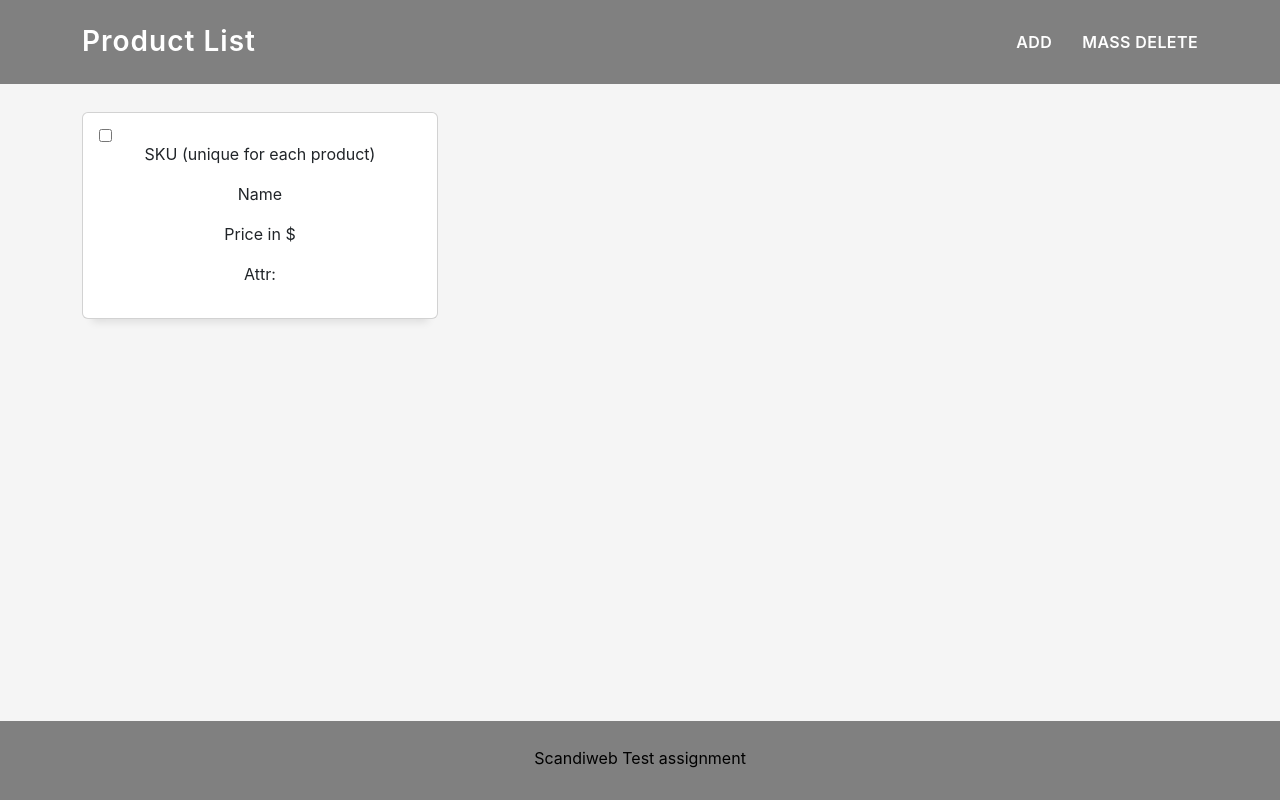
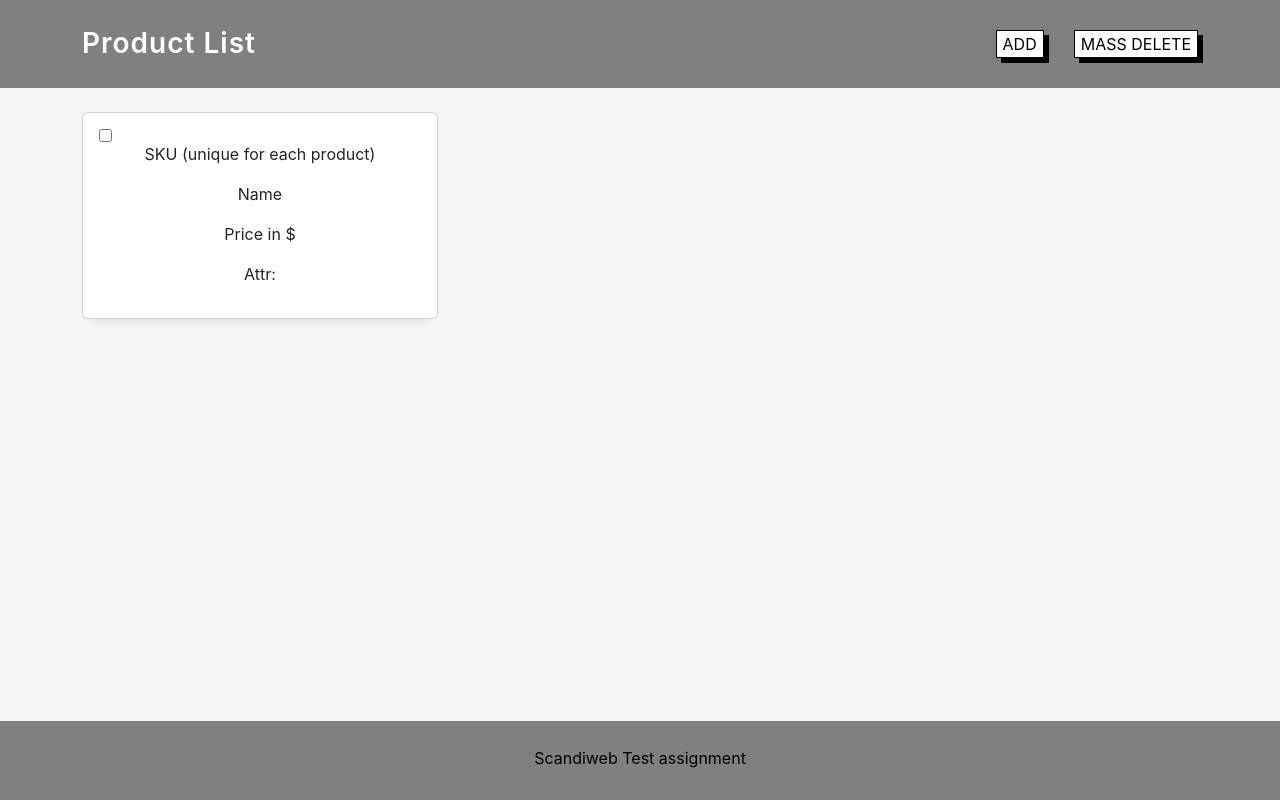
Before and after one commit to AbdelrahmanElsheikh965/shop-of-products, a React (Create React App) app in the folder Frontend/: page / in a window 1280 px wide. Built offline with nearby package versions, Linux system fonts and the light colour scheme.

Commit message:
feat: header buttons (instead of links) with correct ids

```diff
--- a/Frontend/src/Pages/AllProducts/AllProducts.js
+++ b/Frontend/src/Pages/AllProducts/AllProducts.js
@@ -10,7 +10,7 @@ export default function AllProducts() {
             <div class="card card-blog">
               <div className="card-body" style={{ textAlign: "center" }}>
                 <div style={{ display: "flex", alignItems: "center" }}>
-                  <input type="checkbox" style={{ marginRight: "10px" }} />
+                  <input type="checkbox" className="delete-checkbox" style={{ marginRight: "10px" }} />
                 </div>
                 <p>SKU (unique for each product)</p>
                 <p>Name</p>
--- a/Frontend/src/Pages/Header/Header.js
+++ b/Frontend/src/Pages/Header/Header.js
@@ -14,6 +14,14 @@ export default function Header() {
     }
   });
 
+  const handleMassDelete = () => {
+    navigator('/delete-multiple');
+  };
+
+  const handleAddProduct = () => {
+    navigator('/add-product');
+  };
+
   return (
     <header
       id="header"
@@ -23,7 +31,7 @@ export default function Header() {
       <div class="container d-flex align-items-center justify-content-between">
         <h1 class="logo">
           {showAddProductLinks ? (
-            <Link to="/">Product Add</Link>
+            <h2>Product Add</h2>
           ):(
             <Link to="/">Product List</Link>
           )}
@@ -36,17 +44,32 @@ export default function Header() {
                 <Link to="/save">Save</Link>
               </li>
               <li>
-                <Link to="/cancel">Cancel</Link>
+                <Link to="/">Cancel</Link>
               </li>
             </ul>
           ) : (
             <ul>
+
               <li>
-                <Link to="/add-product">ADD</Link>
+                  <button onClick={handleAddProduct} style={{
+                    border: "1px solid",
+                    boxShadow: "5px 5px",
+                    backgroundColor: "white"
+                  }}>
+                    ADD
+                  </button>
               </li>
-              <li>
-                <Link to="/delete-multiple">MASS DELETE</Link>
+
+                <li>
+                  <button onClick={handleMassDelete} id="delete-product-btn" style={{
+                    border: "1px solid",
+                    boxShadow: "5px 5px",
+                    backgroundColor: "white"
+                  }}>
+                    MASS DELETE
+                  </button>
               </li>
+
             </ul>
           )}
 
```
